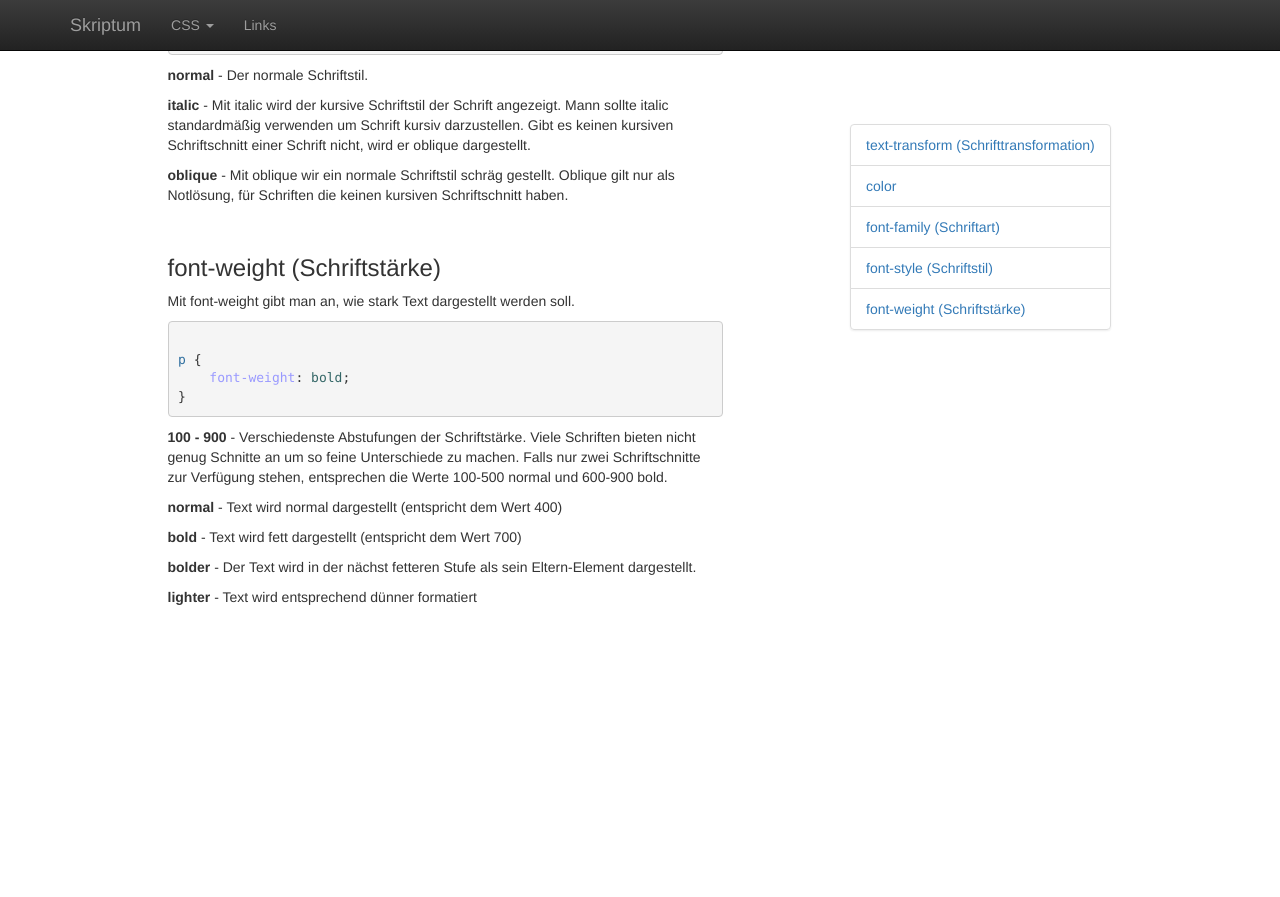
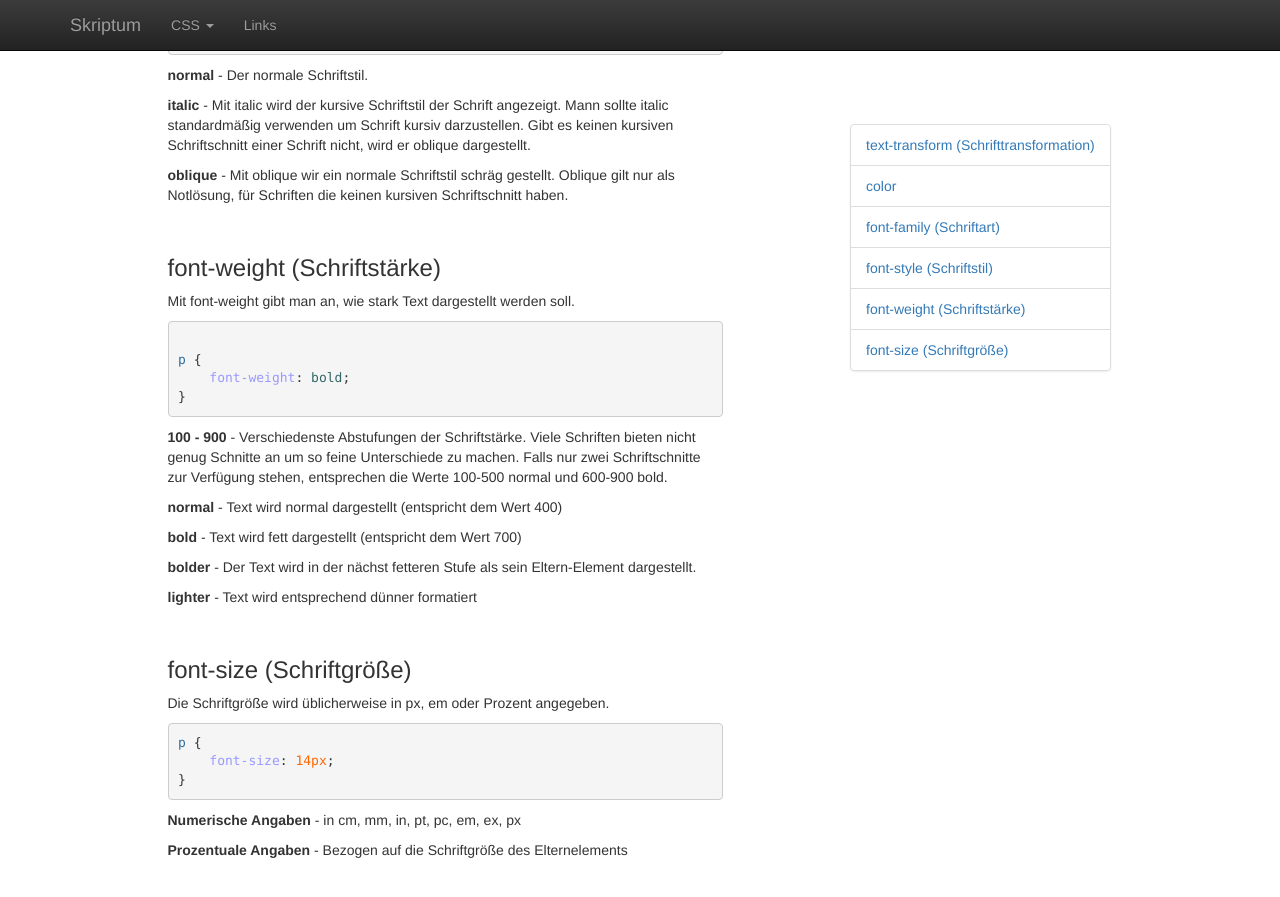
Before and after one commit to matuzo/skriptum, a Jekyll site: the page built from _skriptum/textformatierung.md, in a window 1280 px wide and 900 px high, scrolled down 1732 px. Shown: the top 897 px of the window. Built offline with Jekyll 4.4.1, drawn with Linux system fonts in a browser that asks for light colours; nearby versions of some CDN libraries; before the commit the page ends 2379 px from its top, so only the background shows below that.

Commit message:
update textformatierung - add font-size

```diff
--- a/_skriptum/textformatierung.md
+++ b/_skriptum/textformatierung.md
@@ -128,3 +128,18 @@ p {
 **bolder** - Der Text wird in der nächst fetteren Stufe als sein Eltern-Element dargestellt.
 
 **lighter** - Text wird entsprechend dünner formatiert
+
+
+### font-size (Schriftgröße)
+
+Die Schriftgröße wird üblicherweise in px, em oder Prozent angegeben.
+
+{% highlight css %}
+p {
+    font-size: 14px;
+}
+{% endhighlight %}
+
+**Numerische Angaben** - in cm, mm, in, pt, pc, em, ex, px
+
+**Prozentuale Angaben** - Bezogen auf die Schriftgröße des Elternelements
```
Also changed, not shown: 1 other file.
